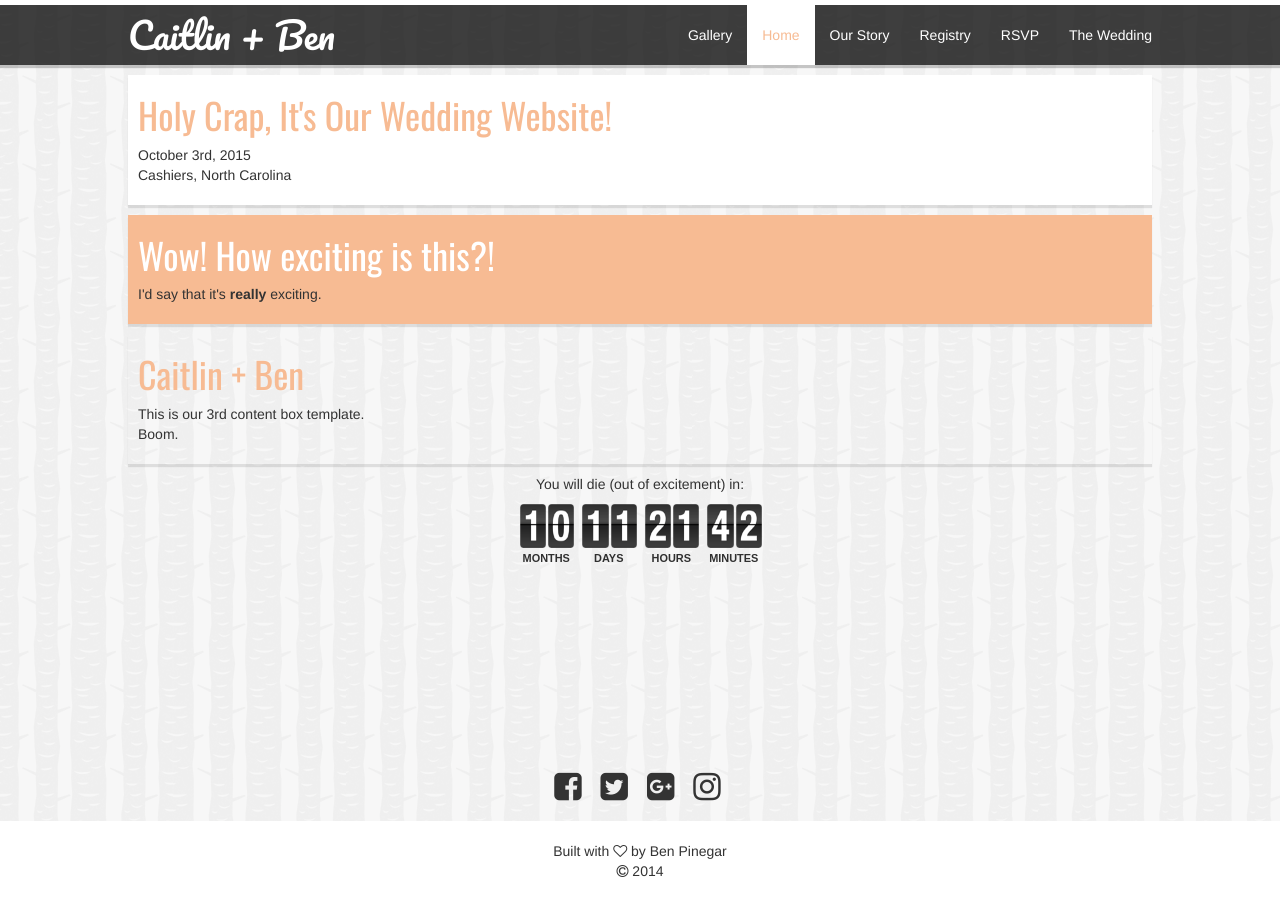
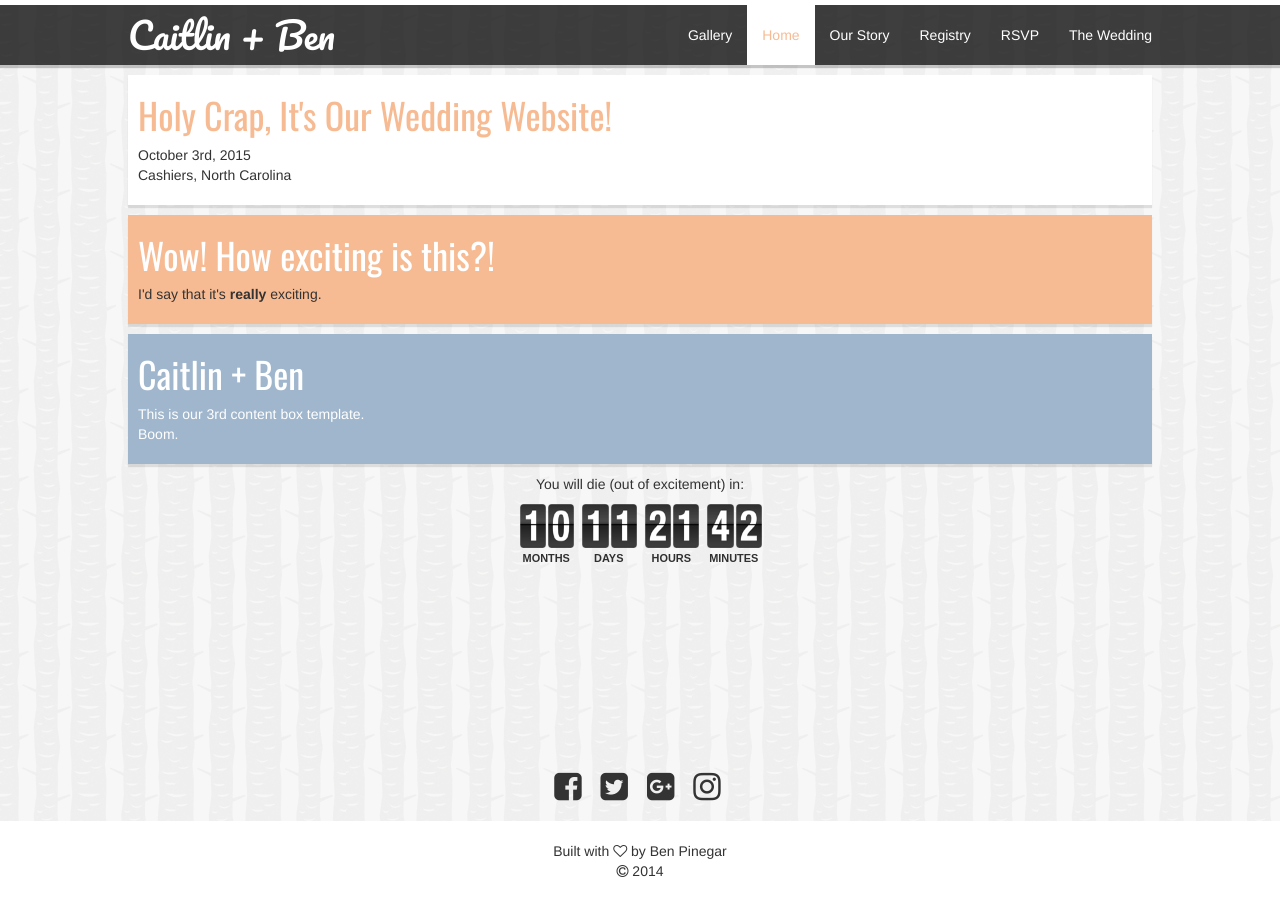
Before and after one commit to bpinegar/bpinegar.github.io, a Jekyll site: the page built from index.html, in a window 1280 px wide. Built offline with Jekyll 4.4.1, drawn with Linux system fonts in a browser that asks for light colours; nearby versions of some CDN libraries.

Commit message:
Update index.html

```diff
--- a/index.html
+++ b/index.html
@@ -12,7 +12,7 @@ permalink: /
       <h1>Wow! How exciting is this?!</h1>
       <p>I'd say that it's <strong>really</strong> exciting.</p>
     </div>
-    <div class="content-box content-dark-blue">
+    <div class="content-box content-lt-blue">
       <h1>Caitlin + Ben</h1>
       <p>This is our 3rd content box template.<br>Boom.</p>
     </div>
```
